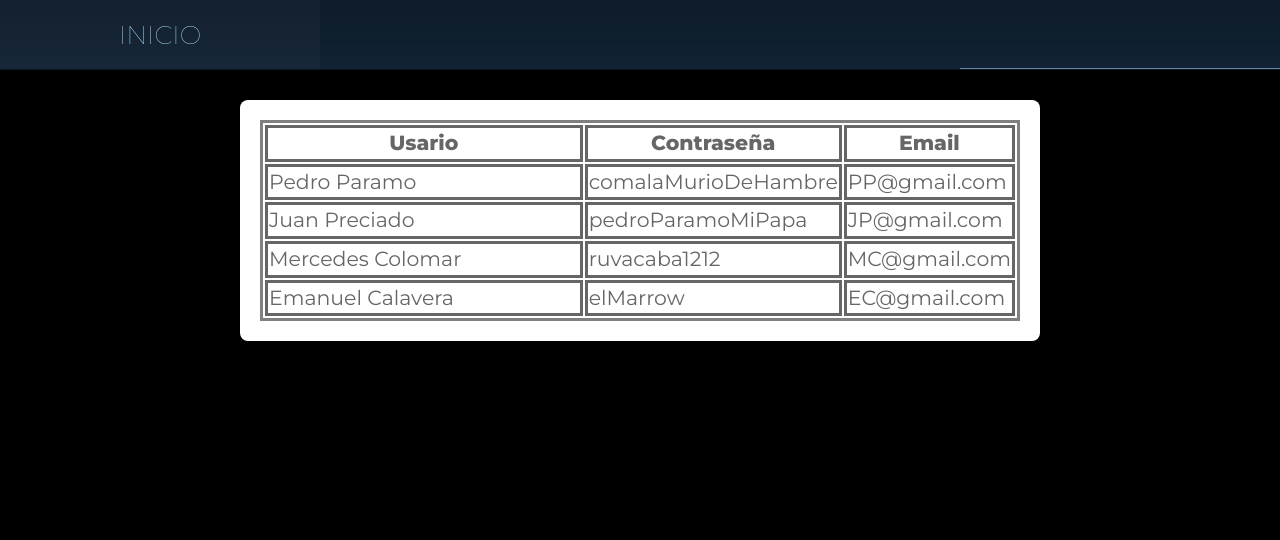
After one commit to RevisOTO/CinePro, a Django app: template mainapp/webapp/templates/admi.html in a window 1280 px wide. The commit adds this page. Shown: the top 540 px of the page. Run offline with Django 4.2, Linux system fonts and the light colour scheme; the template is opened without the code that fills it, so the values that code supplies are empty.

Commit message:
Cambios en el estilo y creacion de plantilla admi

```diff
--- /dev/null
+++ b/mainapp/webapp/templates/admi.html
@@ -0,0 +1,50 @@
+ <!DOCTYPE html>
+<html>
+    <head>
+        <title>CinePro-Usuario</title>
+        <meta charset="UTF-8">
+        <meta http-equiv="X-UA-Compatible" content="IE=edge">
+        <meta name="viewport" content="width=device-width, initial-scale=1.0">
+        <link rel="stylesheet" href="/mainapp/webapp/templatescss/sidebarhorizontal.css">
+        <link rel="stylesheet" href="/mainapp/webapp/templatescss/principal.css">
+        <link rel="icon"  type="image/png" sizes="25×25" href="./images/carrete.png">
+</head>
+<body>
+	<header id="header">
+        <nav class="links" style="--items: 4;">
+            <a rel="stylesheet" href="/mainapp/webapp/templates/inicio.html">INICIO</a>
+            <span class="line"></span>
+        </nav>
+    </header>
+
+    <div class="content">
+        <table>
+            <tr>
+              <th>Usario</th>
+              <th>Contraseña</th>
+              <th>Email</th>
+            </tr>
+            <tr>
+              <td>Pedro Paramo</td>
+              <td>comalaMurioDeHambre</td>
+              <td>PP@gmail.com</td>
+            </tr>
+            <tr>
+                <td>Juan Preciado</td>
+                <td>pedroParamoMiPapa</td>
+                <td>JP@gmail.com</td>
+            </tr>
+            <tr>
+                <td>Mercedes Colomar</td>
+                <td>ruvacaba1212</td>
+                <td>MC@gmail.com</td>
+              </tr>
+            <tr>
+                <td>Emanuel Calavera</td>
+                <td>elMarrow</td>
+                <td>EC@gmail.com</td>
+            </tr>
+        </table>
+    </div>
+</body>
+</html>
--- a/mainapp/webapp/templates/inicio.html
+++ b/mainapp/webapp/templates/inicio.html
@@ -15,18 +15,17 @@
             <br>
             <a href="/mainapp/webapp/templates/login.html">
                 <!-- Aqui arriba agrega los links que ocupes -->
-                Iniciar Sesion
+                INICIAR SESION
             </a>
         </div>
         <div id="section2" class="caja">
             <a href="https://store.steampowered.com/app/13250/Unreal_Gold/">
                 <!-- Aqui arriba agrega los links que ocupes -->
-                Registrate
+                REGISTRATE
             </a>
         </div>
         <div id="footer" class="caja">
            Un mundo lleno de peliculas solo para ti.
-           <br>Ajajaja textoooooooooooooo
         </div>
     </div>
 </body>
--- a/mainapp/webapp/templatescss/sidebarhorizontal.css
+++ b/mainapp/webapp/templatescss/sidebarhorizontal.css
@@ -97,6 +97,12 @@ code {
 	pointer-events: none;
 }
 
+table, th, td {
+	  border: 1px solid;
+	border-style: solid;
+	width:100%;
+	}
+
 /* The Magic */
 #header {
 	position: fixed;
```
Also changed, not shown: mainapp/webapp/templates/css/inicio.css (+7 -5 lines), mainapp/webapp/templates/css/admi.css (added), mainapp/webapp/templates/images/cinepro - Copy.png (added), mainapp/webapp/templates/images/cinepro.png.
